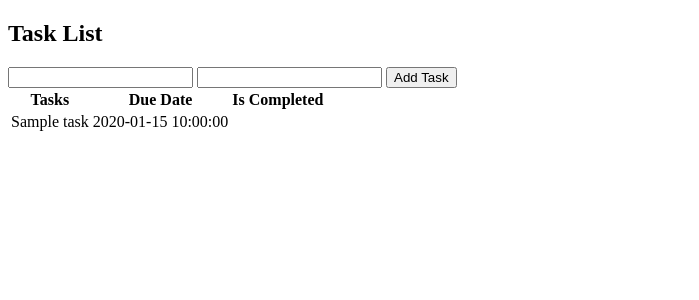
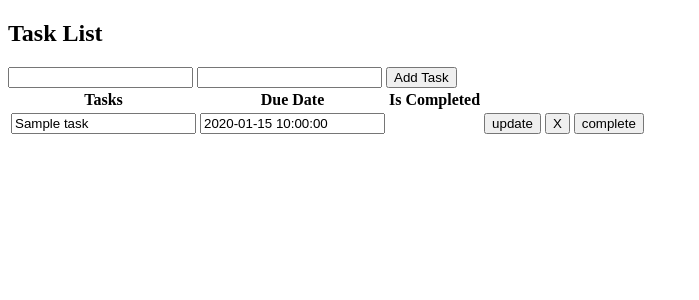
Before and after one commit to Its-kushal/TaskList_PyPostgreSQL, a Flask app: page / in a window 1280 px wide. Shown: the top 300 px of the page, without its empty margins (0-699 px from the left). Run offline with Flask 3, Linux system fonts and the light colour scheme; a database or web service that is not in the repository returns one stand-in record (values such as "Sample title"); some libraries are stand-ins or nearby versions.

Commit message:
added updating, deleting, and completing the task functionality

```diff
--- a/db.py
+++ b/db.py
@@ -5,19 +5,31 @@ db_user = "kushal"
 db_pass = "Kushal098"
 db_host = "localhost"
 
+def executeQuery(query: str):
+    conn = psycopg2.connect(dbname=db_name, user=db_user, password=db_pass, host=db_host)
+    cur = conn.cursor()
+    cur.execute(query)
+    conn.commit()
+    cur.close()
+    conn.close()
+
 def getTaskList() -> list:
-    conn = psycopg2.connect(dbname = db_name, user = db_user, password = db_pass, host = db_host)
+    conn = psycopg2.connect(dbname=db_name, user=db_user, password=db_pass, host=db_host)
     cur = conn.cursor()
-    cur.execute('SELECT task_name, due_date, is_complete FROM TaskList ORDER BY due_date ASC')
+    cur.execute('SELECT id, task_name, due_date, is_complete FROM TaskList ORDER BY due_date ASC;')
     tasklist = cur.fetchall()
     cur.close()
     conn.close()
     return tasklist
 
 def addTask(name: str, date: str):
-    conn = psycopg2.connect(dbname = db_name, user = db_user, password = db_pass, host = db_host)
-    cur = conn.cursor()
-    cur.execute(f'INSERT INTO TaskList(task_name, due_date) VALUES(\'{name}\', \'{date}\')')
-    conn.commit()
-    cur.close()
-    conn.close()
+    executeQuery(f'INSERT INTO TaskList(task_name, due_date) VALUES(\'{name}\', \'{date}\');')
+
+def updateTask(id: int, updateTask: str, updateDate: str):
+    executeQuery(f'UPDATE TaskList SET task_name = \'{updateTask}\', due_date = \'{updateDate}\' WHERE id = {id};')
+
+def deleteTask(id: int):
+    executeQuery(f'DELETE FROM TaskList WHERE id = {id};')
+
+def completeTask(id: int):
+    executeQuery(f'UPDATE TaskList SET is_complete = TRUE WHERE id = {id};')
--- a/main.py
+++ b/main.py
@@ -1,15 +1,12 @@
 from flask import Flask, render_template, request, redirect, url_for
-from db import getTaskList, addTask
+from db import getTaskList, addTask, updateTask, deleteTask, completeTask
 
 tasklist = getTaskList()
 
 app = Flask(__name__)
 
-
-
 @app.route('/')
 def home():
-    # tasklist = [["Walk Dog", False], ["Wash Dishes", True], ["Take out trash", True]]
     tasklist = getTaskList()
     return render_template("./tasklist.html", tasklist = tasklist)
 
@@ -20,7 +17,18 @@ def add():
     addTask(name=n, date=d)
     return redirect(url_for('home'))
 
+@app.post('/update')
+def update():
+    id: int = request.form['id']
+    n: str = request.form['updateTask']
+    d: str = request.form['updateDate']
+    b = request.form['saveOrDeleteOrComplete']
+    if b == "X":
+        deleteTask(id=id)
+    elif b == "update":
+        updateTask(id=id, updateTask=n, updateDate=d)
+    elif b == "complete":
+        completeTask(id=id)
+    return redirect(url_for('home'))
 
-
-
-app.run()
+app.run(debug=True)
--- a/templates/tasklist.html
+++ b/templates/tasklist.html
@@ -20,9 +20,17 @@
         </tr>
         {% for task in tasklist: %}
             <tr>
-                <td>{{task[0]}}</td>
-                <td>{{task[1]}}</td>
-                <td>{{task[2]}}</td>
+                <form action="/update" method="post">
+                    <td>
+                        <input type="hidden" name="id" value="{{ task[0] }}">
+                        <input type="text" name="updateTask" value="{{ task[1] }}">
+                    </td>
+                    <td><input type="text" name="updateDate" value="{{ task[2] }}"></td>
+                    <td>{{task[3]}}</td>
+                    <td><input type="submit" name="saveOrDeleteOrComplete" value="update" /></td>
+                    <td><input type="submit" name="saveOrDeleteOrComplete" value="X" /></td>
+                    <td><input type="submit" name="saveOrDeleteOrComplete" value="complete" /></td>
+                </form>
             </tr>
         {% endfor %}
     </table>
```
